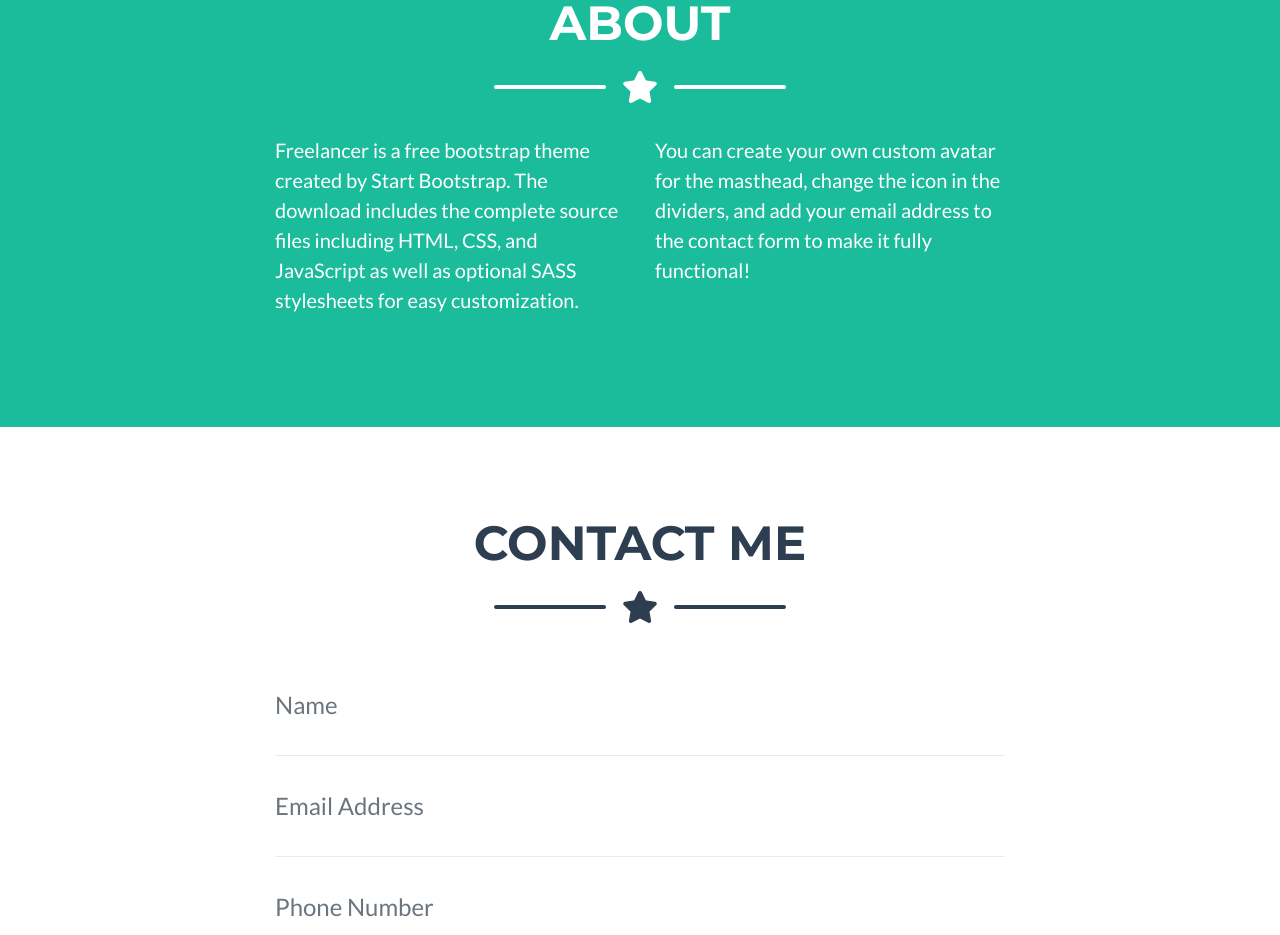
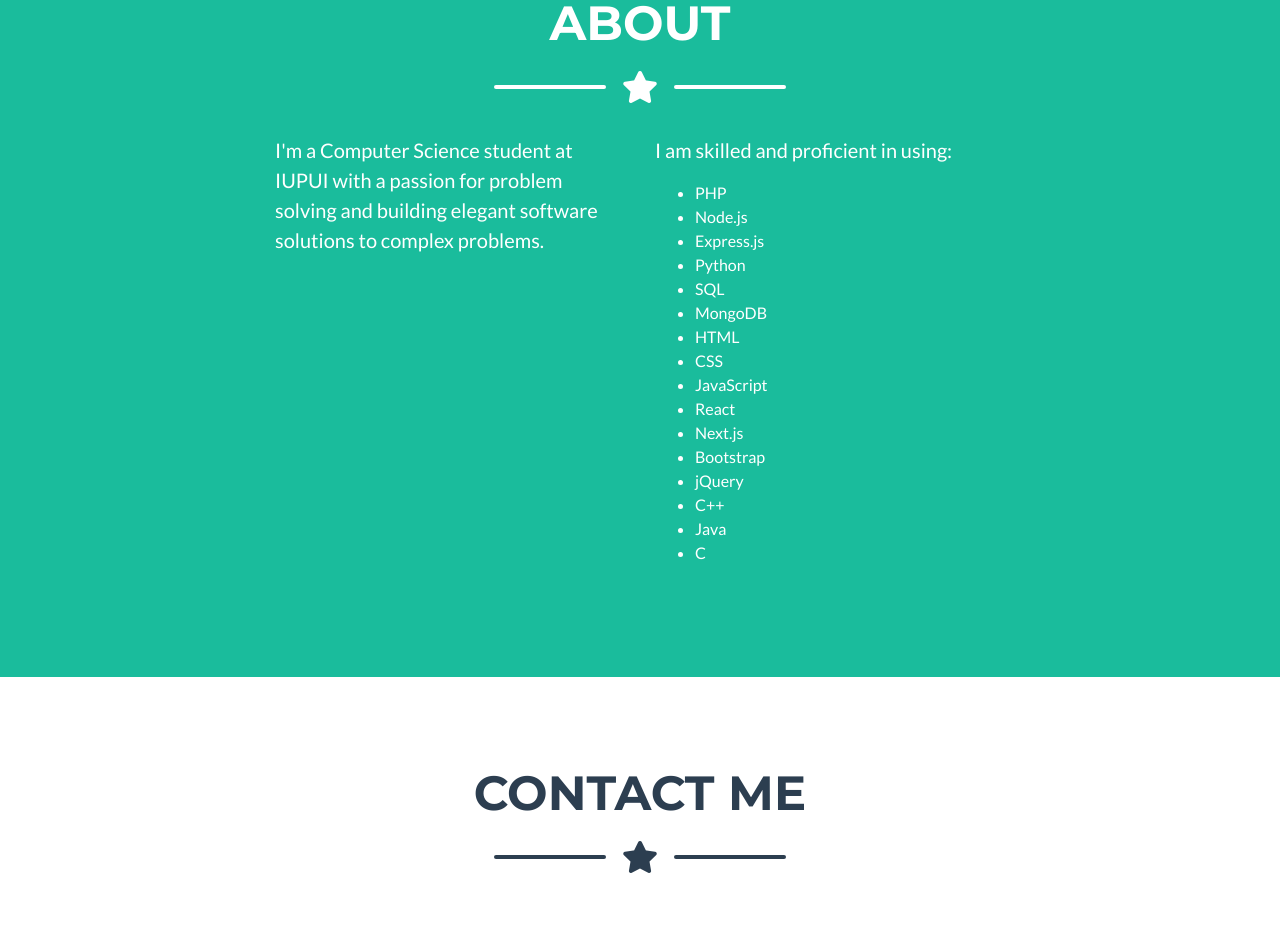
Before and after one commit to peymathi/portfolio-website, a website: page public/index.html in a window 1280 px wide. Shown: the part 1433-2368 px from the top of the page. Drawn offline with nearby package versions, Linux system fonts and the light colour scheme.

Commit message:
added basic about section. needs revising

```diff
--- a/public/index.html
+++ b/public/index.html
@@ -191,10 +191,28 @@
       <!-- About Section Content -->
       <div class="row">
         <div class="col-lg-4 ml-auto">
-          <p class="lead">Freelancer is a free bootstrap theme created by Start Bootstrap. The download includes the complete source files including HTML, CSS, and JavaScript as well as optional SASS stylesheets for easy customization.</p>
+          <p class="lead">I'm a Computer Science student at IUPUI with a passion for problem solving and building elegant software solutions to complex problems.</p>
         </div>
         <div class="col-lg-4 mr-auto">
-          <p class="lead">You can create your own custom avatar for the masthead, change the icon in the dividers, and add your email address to the contact form to make it fully functional!</p>
+          <p class="lead">I am skilled and proficient in using:</p>
+            <ul>
+              <li>PHP</li>
+              <li>Node.js</li>
+              <li>Express.js</li>
+              <li>Python</li>
+              <li>SQL</li>
+              <li>MongoDB</li>
+              <li>HTML</li>
+              <li>CSS</li>
+              <li>JavaScript</li>
+              <li>React</li>
+              <li>Next.js</li>
+              <li>Bootstrap</li>
+              <li>jQuery</li>
+              <li>C++</li>
+              <li>Java</li>
+              <li>C</li>
+            </ul>
         </div>
       </div>
     </div>
```
